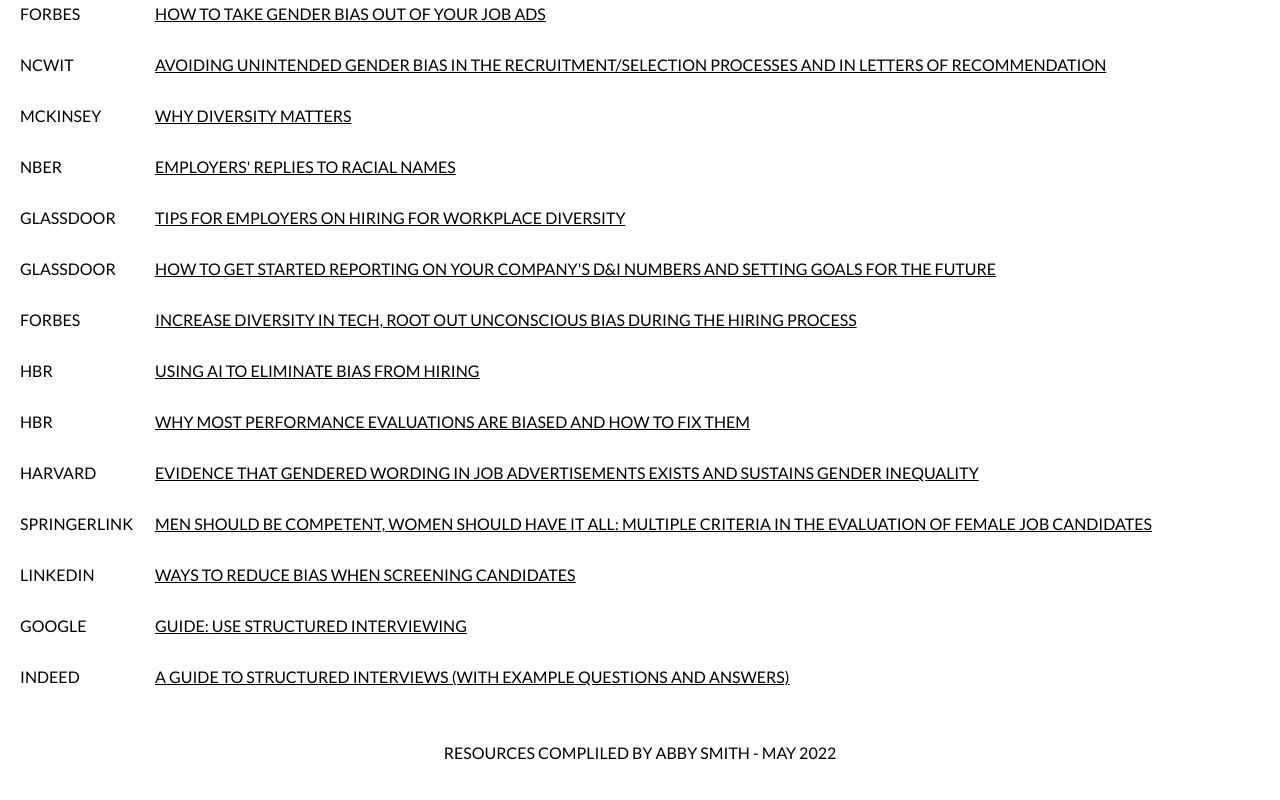
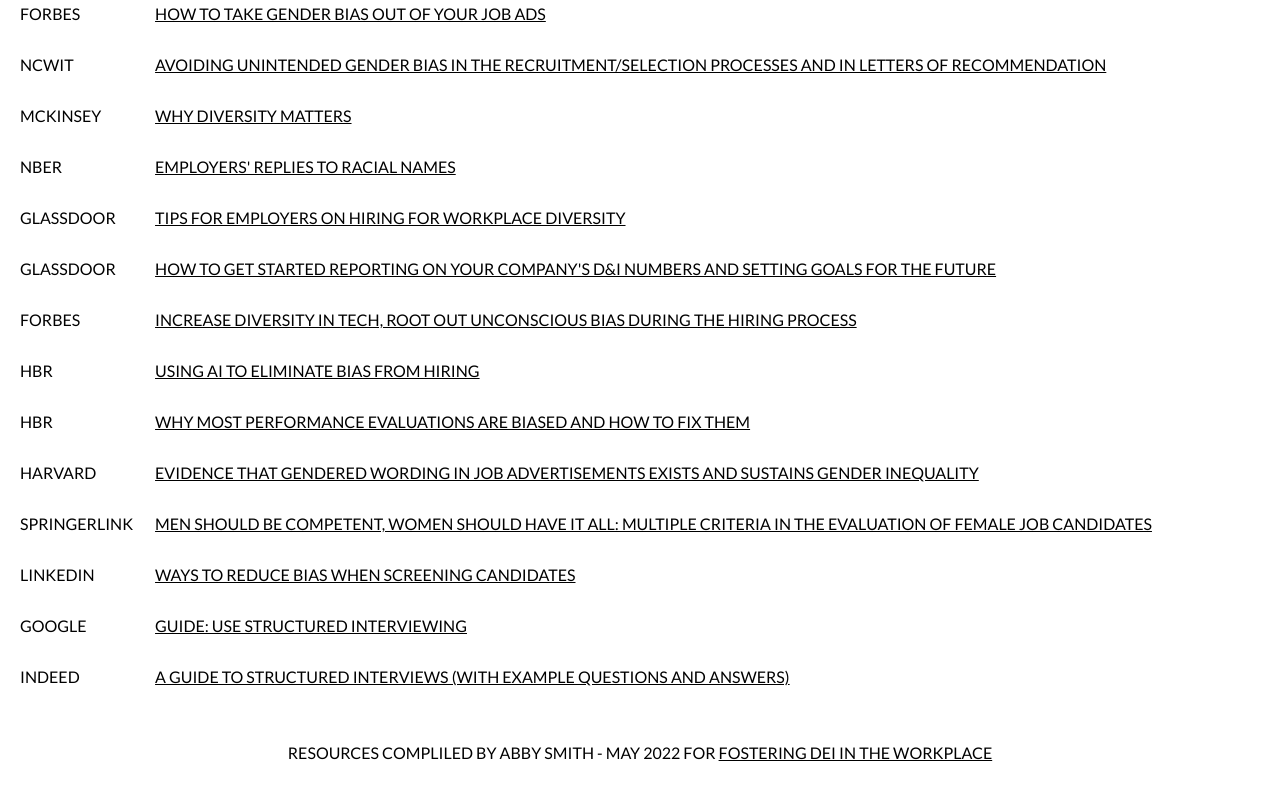
Before and after one commit to abbyvsmith/deiResources, a plain HTML site: page index.html in a window 1280 px wide. Shown: the part 517-1317 px from the top of the page. Drawn offline with nearby package versions, Linux system fonts and the light colour scheme.

Commit message:
added presentation link

```diff
--- a/index.html
+++ b/index.html
@@ -129,7 +129,8 @@
     </main>
 
     <footer>
-        <p> resources compliled by abby smith  -  May 2022</p>
+        <p> resources compliled by abby smith  -  May 2022 for <a href="https://www.canva.com/design/DAFA5EcvDsY/ZLf2wGSRNwVTFYxLCMmNuQ/view?utm_content=DAFA5EcvDsY&utm_campaign=designshare&utm_medium=link&utm_source=publishsharelink">Fostering DEI in the Workplace</a></p>
+
 
     </footer>
 
```
